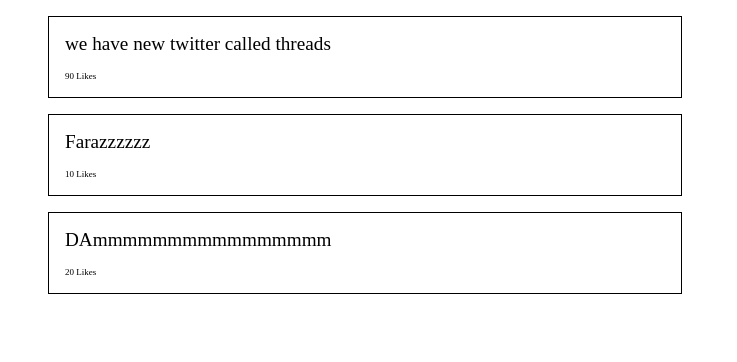
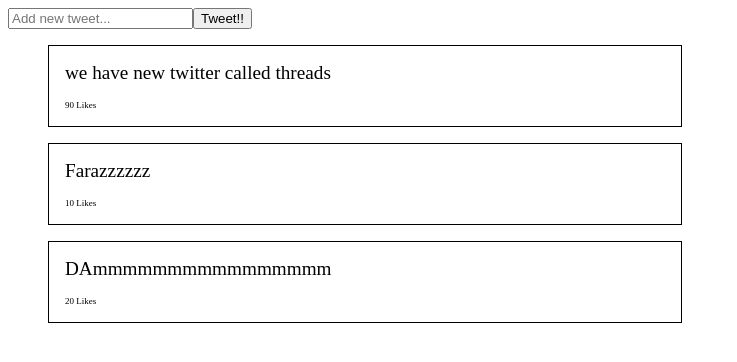
Before and after one commit to MDAhsanFaraz/Twitter-Forntend, a React (Create React App) app: page / in a window 1280 px wide. Shown: the top 362 px of the page, without its empty margins (0-737 px from the left). Built offline with nearby package versions, Linux system fonts and the light colour scheme.

Commit message:
Created new component AddTweet and Twiteer and shifted all the App.js logic inisde Twitter

```diff
--- a/src/App.js
+++ b/src/App.js
@@ -1,18 +1,7 @@
-import "./App.css";
-import TweetList from "./components/TweetList";
-
-const initialDummyTweets = [
-  { id: 0, content: "we have new twitter called threads ", likeCount: 90 },
-  { id: 1, content: "Farazzzzzz", likeCount: 10 },
-  { id: 2, content: "DAmmmmmmmmmmmmmmmm", likeCount: 20 },
-];
+import Twitter from "./components/Twitter";
 
 function App() {
-  return (
-    <div>
-      <TweetList tweets={initialDummyTweets} />
-    </div>
-  );
+  return <Twitter />;
 }
 
 export default App;
--- /dev/null
+++ b/src/components/AddTweet.jsx
@@ -0,0 +1,25 @@
+import { useState } from "react";
+
+function AddTweet({ onAddTweet }) {
+  const [text, setText] = useState("");
+  return (
+    <>
+      <input
+        placeholder="Add new tweet..."
+        value={text}
+        onChange={(e) => {
+          setText(e.target.value);
+        }}
+      />
+      <button
+        onClick={() => {
+          onAddTweet(text);
+          setText("");
+        }}
+      >
+        Tweet!!
+      </button>
+    </>
+  );
+}
+export default AddTweet;
--- /dev/null
+++ b/src/components/Twitter.jsx
@@ -0,0 +1,28 @@
+import { useState } from "react";
+import AddTweet from "./AddTweet";
+import TweetList from "./TweetList";
+
+const initialDummyTweets = [
+  { id: 0, content: "we have new twitter called threads ", likeCount: 90 },
+  { id: 1, content: "Farazzzzzz", likeCount: 10 },
+  { id: 2, content: "DAmmmmmmmmmmmmmmmm", likeCount: 20 },
+];
+
+function Twitter() {
+  const [tweets, setTweets] = useState(initialDummyTweets); //creating a state component to manage the state of tweets
+  const handleAddTweet = (text) => {
+    //this function will change the state and add new tweets inside tweets array
+    let nextId = tweets.length > 0 ? tweets[tweets.length - 1].id : 0;
+    setTweets([
+      ...tweets,
+      { content: text, likeCount: Math.floor(Math.random() * 10), id: nextId },
+    ]);
+  };
+  return (
+    <>
+      <AddTweet onAddTweet={handleAddTweet} />
+      <TweetList tweets={tweets} />
+    </>
+  );
+}
+export default Twitter;
```
